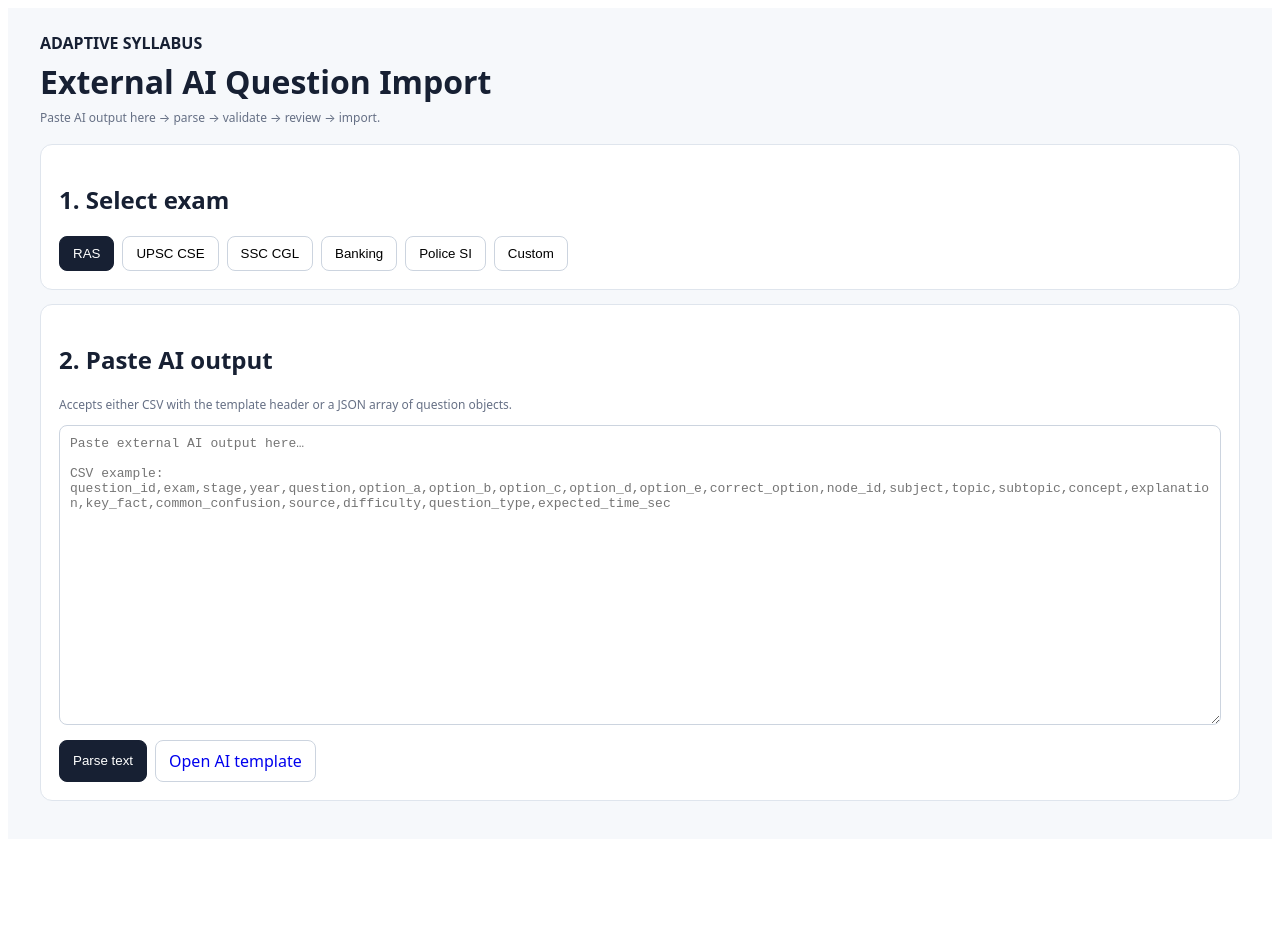
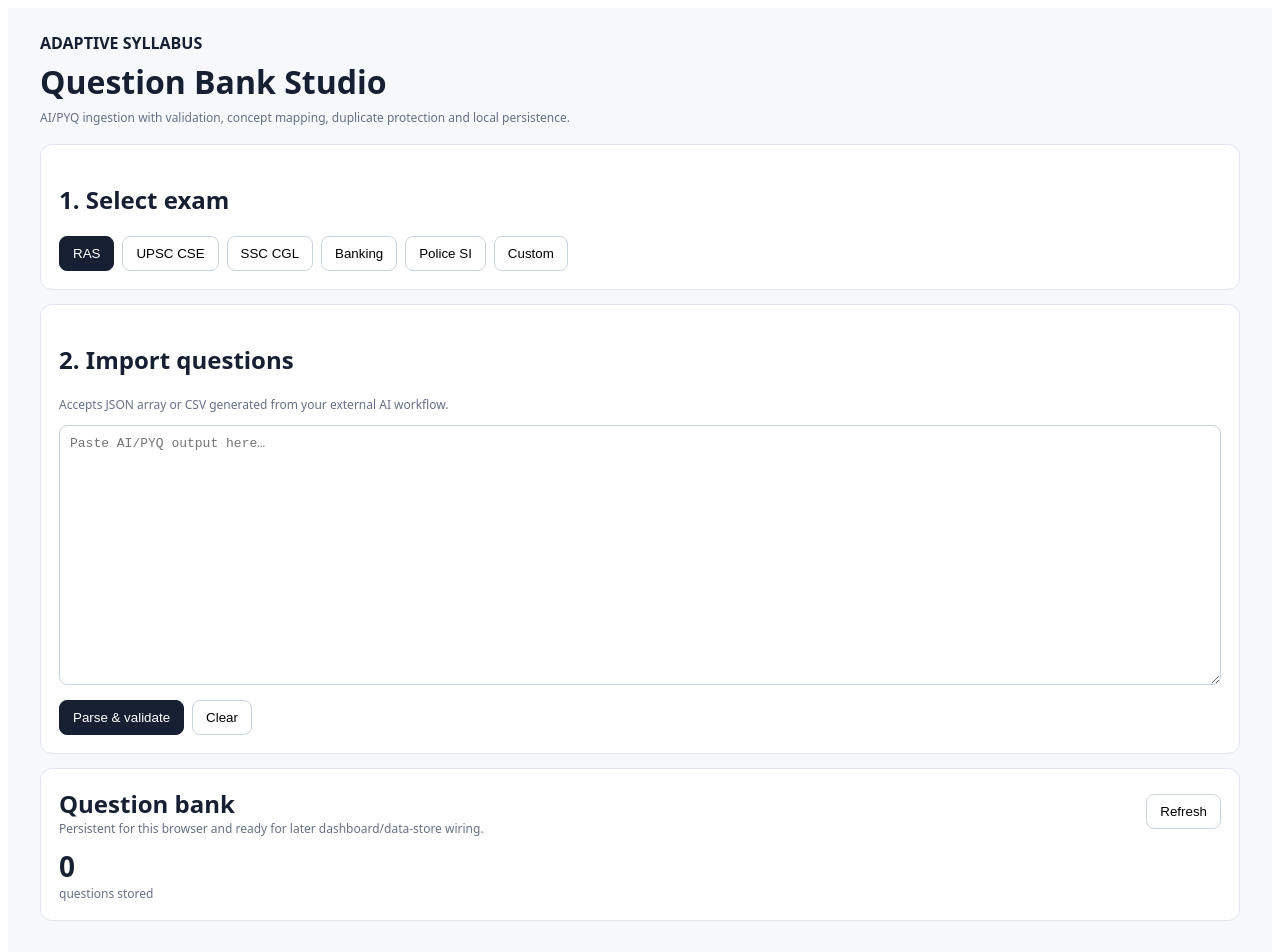
Before and after one commit to vkraj1123/adaptive-syllabus, a Next.js app: page /question-import in a window 1280 px wide. Shown: the top 952 px of the page. Before the commit the page ends 847 px from the top, so only its background shows below. Built offline with nearby package versions, Linux system fonts and the light colour scheme.

Commit message:
Build real question bank product workflow

```diff
--- a/app/question-import/page.js
+++ b/app/question-import/page.js
@@ -4,24 +4,24 @@ import {EXAM_PROFILES} from "../lib/exams";
 import {PREDEFINED_SYLLABUS} from "../lib/predefinedSyllabus";
 import {normalizeImportedQuestion,validateImportedQuestion} from "../lib/importSchema";
 
-const css={page:{minHeight:"100vh",background:"#f6f8fb",color:"#172033",fontFamily:"system-ui,-apple-system,sans-serif"},wrap:{maxWidth:1200,margin:"0 auto",padding:24},card:{background:"white",border:"1px solid #dfe5ed",borderRadius:12,padding:18,marginBottom:14},btn:{border:"1px solid #ccd4df",background:"white",borderRadius:8,padding:"9px 13px",cursor:"pointer"},primary:{background:"#172033",color:"white",border:"1px solid #172033",borderRadius:8,padding:"9px 13px",cursor:"pointer"},input:{width:"100%",boxSizing:"border-box",padding:10,border:"1px solid #ccd4df",borderRadius:8},small:{fontSize:12,color:"#667085"}};
-
-function parseCSV(text){const lines=text.replace(/\r/g,"").split("\n").filter(x=>x.trim());if(!lines.length)return[];const parse=s=>{const a=[];let c="",q=false;for(let i=0;i<s.length;i++){const ch=s[i];if(ch==='"'){if(q&&s[i+1]==='"'){c+='"';i++;}else q=!q}else if(ch===','&&!q){a.push(c.trim());c=""}else c+=ch}a.push(c.trim());return a};const h=parse(lines[0]);return lines.slice(1).map(line=>{const a=parse(line),o={};h.forEach((k,i)=>o[k]=a[i]??"");return o})}
-function parseAI(text){const t=text.trim();if(!t)return[];try{const j=JSON.parse(t);const arr=Array.isArray(j)?j:(Array.isArray(j.questions)?j.questions:[]);if(arr.length)return arr.map(normalizeImportedQuestion)}catch{}
- const rows=parseCSV(t);return rows.map(normalizeImportedQuestion)}
-
+const css={page:{minHeight:"100vh",background:"#f6f8fb",color:"#172033",fontFamily:"system-ui,-apple-system,sans-serif"},wrap:{maxWidth:1200,margin:"0 auto",padding:24},card:{background:"white",border:"1px solid #dfe5ed",borderRadius:12,padding:18,marginBottom:14},btn:{border:"1px solid #ccd4df",background:"white",borderRadius:8,padding:"9px 13px",cursor:"pointer"},primary:{background:"#172033",color:"white",border:"1px solid #172033",borderRadius:8,padding:"9px 13px",cursor:"pointer"},input:{width:"100%",boxSizing:"border-box",padding:10,border:"1px solid #ccd4df",borderRadius:8},small:{fontSize:12,color:"#667085"},ok:{color:"#027a48",fontSize:13},bad:{color:"#b42318",fontSize:13}};
+function parseCSV(text){const lines=text.replace(/\r/g,"").split("\n").filter(x=>x.trim());if(!lines.length)return[];const parse=s=>{const a=[];let c="",q=false;for(let i=0;i<s.length;i++){const ch=s[i];if(ch==='"'){if(q&&s[i+1]==='"'){c+='"';i++}else q=!q}else if(ch===','&&!q){a.push(c.trim());c=""}else c+=ch}a.push(c.trim());return a};const h=parse(lines[0]);return lines.slice(1).map(line=>{const a=parse(line),o={};h.forEach((k,i)=>o[k]=a[i]??"");return o})}
+function parseAI(text){const t=text.trim();if(!t)return[];try{const j=JSON.parse(t);const arr=Array.isArray(j)?j:(Array.isArray(j.questions)?j.questions:[]);if(arr.length)return arr.map(normalizeImportedQuestion)}catch{}return parseCSV(t).map(normalizeImportedQuestion)}
 export default function QuestionImport(){
- const [exam,setExam]=useState("ras"),[text,setText]=useState(""),[rows,setRows]=useState([]),[message,setMessage]=useState("");
+ const [exam,setExam]=useState("ras"),[text,setText]=useState(""),[rows,setRows]=useState([]),[message,setMessage]=useState(""),[selected,setSelected]=useState(new Set()),[bank,setBank]=useState([]);
  const nodes=useMemo(()=>PREDEFINED_SYLLABUS.filter(n=>n.exam===exam),[exam]);
  const nodeSet=useMemo(()=>new Set(nodes.filter(n=>n.level==="concept").map(n=>n.nodeId)),[nodes]);
- function parse(){try{const incoming=parseAI(text);setRows(incoming);setMessage(`Parsed ${incoming.length} question(s). Review validation before importing.`)}catch(e){setRows([]);setMessage("Could not parse the supplied text: "+e.message)}}
  const checked=rows.map(q=>({q,errors:validateImportedQuestion(q,new Set(nodes.map(n=>`${n.subject}|${n.topic}${n.subtopic?`|${n.subtopic}`:""}`)))}));
  const valid=checked.filter(x=>!x.errors.length&&nodeSet.has(x.q.nodeId));
- function importNow(){const key="adaptive-import-preview";localStorage.setItem(key,JSON.stringify(valid.map(x=>x.q)));setMessage(`Validated ${valid.length}/${rows.length}. Questions are saved in this browser as an import preview; connect this page to the dashboard bank when the shared data store is enabled.`)}
+ function parse(){const incoming=parseAI(text);setRows(incoming);setSelected(new Set(incoming.map((_,i)=>i)));setMessage(`Parsed ${incoming.length} question(s).`)}
+ function toggle(i){setSelected(s=>{const n=new Set(s);n.has(i)?n.delete(i):n.add(i);return n})}
+ function loadBank(){try{setBank(JSON.parse(localStorage.getItem("adaptive-question-bank")||"[]"))}catch{setBank([])}}
+ function importNow(){const chosen=checked.filter((_,i)=>selected.has(i)&&!checked[i].errors.length&&nodeSet.has(checked[i].q.nodeId)).map(x=>x.q);const existing=JSON.parse(localStorage.getItem("adaptive-question-bank")||"[]");const keys=new Set(existing.map(q=>q.id));const fresh=chosen.filter(q=>!keys.has(q.id));const merged=[...existing,...fresh];localStorage.setItem("adaptive-question-bank",JSON.stringify(merged));setBank(merged);setMessage(`Imported ${fresh.length} new question(s); ${chosen.length-fresh.length} duplicate(s) skipped.`)}
  return <main style={css.page}><div style={css.wrap}>
-  <header style={{marginBottom:18}}><b>ADAPTIVE SYLLABUS</b><h1 style={{margin:"6px 0"}}>External AI Question Import</h1><div style={css.small}>Paste AI output here → parse → validate → review → import.</div></header>
-  <section style={css.card}><h2>1. Select exam</h2><div style={{display:"flex",gap:8,flexWrap:"wrap"}}>{Object.values(EXAM_PROFILES).map(e=><button key={e.id} style={exam===e.id?css.primary:css.btn} onClick={()=>{setExam(e.id);setRows([])}}>{e.shortName}</button>)}</div></section>
-  <section style={css.card}><h2>2. Paste AI output</h2><p style={css.small}>Accepts either CSV with the template header or a JSON array of question objects.</p><textarea value={text} onChange={e=>setText(e.target.value)} placeholder={'Paste external AI output here…\n\nCSV example:\nquestion_id,exam,stage,year,question,option_a,option_b,option_c,option_d,option_e,correct_option,node_id,subject,topic,subtopic,concept,explanation,key_fact,common_confusion,source,difficulty,question_type,expected_time_sec'} style={{...css.input,minHeight:300,fontFamily:"monospace",fontSize:13}}/><div style={{display:"flex",gap:8,marginTop:10}}><button style={css.primary} onClick={parse}>Parse text</button><a href="/ai-question-import-template.md" target="_blank" rel="noreferrer" style={{...css.btn,textDecoration:"none"}}>Open AI template</a></div>{message&&<p style={{...css.small,marginTop:10}}>{message}</p>}</section>
-  {rows.length>0&&<section style={css.card}><h2>3. Validation preview</h2><div style={css.small}>{valid.length}/{rows.length} rows ready • {rows.length-valid.length} need correction</div><div style={{marginTop:12}}>{checked.map(({q,errors},i)=><div key={q.id+"-"+i} style={{padding:12,borderBottom:"1px solid #edf0f4"}}><b>{i+1}. {q.text||"Missing question"}</b><div style={css.small}>{q.nodeId||"no node_id"} • {q.difficulty||"difficulty missing"} • answer {q.answer==null?"missing":String.fromCharCode(65+q.answer)}</div>{errors.length>0&&<div style={{marginTop:6,color:"#b42318",fontSize:13}}>{errors.join(" • ")}{q.nodeId&&!nodeSet.has(q.nodeId)&&<div>Node ID is not a concept node in the selected exam.</div>}</div>}</div>)}</div>{valid.length>0&&<button style={{...css.primary,marginTop:12}} onClick={importNow}>Save validated import preview</button>}</section>}
- </div></main>
+ <header style={{marginBottom:18}}><b>ADAPTIVE SYLLABUS</b><h1 style={{margin:"6px 0"}}>Question Bank Studio</h1><div style={css.small}>AI/PYQ ingestion with validation, concept mapping, duplicate protection and local persistence.</div></header>
+ <section style={css.card}><h2>1. Select exam</h2><div style={{display:"flex",gap:8,flexWrap:"wrap"}}>{Object.values(EXAM_PROFILES).map(e=><button key={e.id} style={exam===e.id?css.primary:css.btn} onClick={()=>{setExam(e.id);setRows([]);setSelected(new Set())}}>{e.shortName}</button>)}</div></section>
+ <section style={css.card}><h2>2. Import questions</h2><p style={css.small}>Accepts JSON array or CSV generated from your external AI workflow.</p><textarea value={text} onChange={e=>setText(e.target.value)} placeholder="Paste AI/PYQ output here…" style={{...css.input,minHeight:260,fontFamily:"monospace",fontSize:13}}/><div style={{display:"flex",gap:8,marginTop:10}}><button style={css.primary} onClick={parse}>Parse & validate</button><button style={css.btn} onClick={()=>{setText("");setRows([])}}>Clear</button></div>{message&&<p style={message.startsWith("Imported")?css.ok:css.small}>{message}</p>}</section>
+ {rows.length>0&&<section style={css.card}><div style={{display:"flex",justifyContent:"space-between",gap:12,alignItems:"center",flexWrap:"wrap"}}><div><h2 style={{margin:"0 0 4px"}}>3. Review</h2><div style={css.small}>{valid.length}/{rows.length} valid • invalid rows cannot be imported</div></div><div style={{display:"flex",gap:8}}><button style={css.btn} onClick={()=>setSelected(new Set(valid.map(x=>checked.indexOf(x))))}>Select valid</button><button style={css.primary} disabled={!selected.size} onClick={importNow}>Import selected</button></div></div><div style={{marginTop:12}}>{checked.map(({q,errors},i)=><div key={q.id+"-"+i} style={{padding:12,borderBottom:"1px solid #edf0f4"}}><label style={{display:"flex",gap:10}}><input type="checkbox" checked={selected.has(i)} onChange={()=>toggle(i)} disabled={!!errors.length}/><span><b>{i+1}. {q.text||"Missing question"}</b><div style={css.small}>{q.nodeId||"no node_id"} • {q.difficulty||"difficulty missing"} • answer {q.answer==null?"missing":String.fromCharCode(65+q.answer)}</div>{errors.length>0&&<div style={{marginTop:6,...css.bad}}>{errors.join(" • ")}</div>}</span></label></div>)}</div></section>}
+ <section style={css.card}><div style={{display:"flex",justifyContent:"space-between",alignItems:"center"}}><div><h2 style={{margin:0}}>Question bank</h2><div style={css.small}>Persistent for this browser and ready for later dashboard/data-store wiring.</div></div><button style={css.btn} onClick={loadBank}>Refresh</button></div><div style={{marginTop:10,fontSize:28,fontWeight:700}}>{bank.length}</div><div style={css.small}>questions stored</div></section>
+ </div></main>;
 }
```
